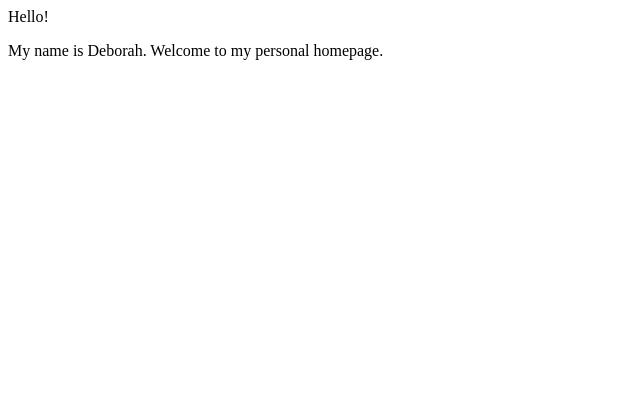
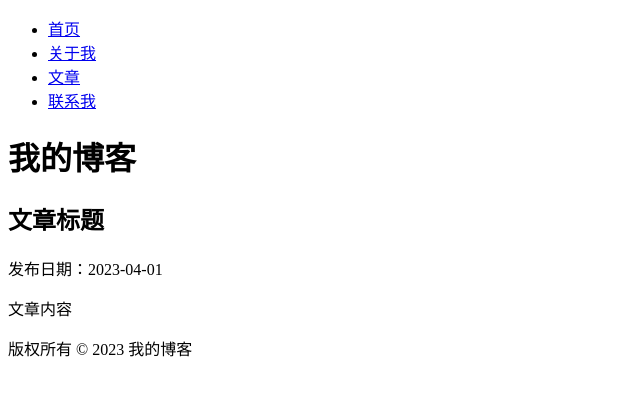
Before and after one commit to Deborah-x/Deborah-x.github.io, a plain HTML site: page index.html in a window 1280 px wide. Shown: the whole page, without its empty margins (0-640 px from the left). Drawn offline with Linux system fonts and the light colour scheme.

Commit message:
Update index.html

```diff
--- a/index.html
+++ b/index.html
@@ -1,2 +1,40 @@
-<p> Hello!</p>
+<!-- <p> Hello!</p>
 <p> My name is Deborah. Welcome to my personal homepage.</p>
+ -->
+
+<!DOCTYPE html>
+<html>
+<head>
+	<meta charset="utf-8">
+	<title>我的博客</title>
+	<link rel="stylesheet" href="style.css">
+	<link rel="shortcut icon" href="favicon.ico" type="image/x-icon">
+</head>
+<body>
+	<header>
+		<nav>
+			<ul>
+				<li><a href="#">首页</a></li>
+				<li><a href="#">关于我</a></li>
+				<li><a href="#">文章</a></li>
+				<li><a href="#">联系我</a></li>
+			</ul>
+		</nav>
+		<h1>我的博客</h1>
+	</header>
+
+	<main>
+		<article>
+			<header>
+				<h2>文章标题</h2>
+				<p>发布日期：2023-04-01</p>
+			</header>
+			<p>文章内容</p>
+		</article>
+	</main>
+
+	<footer>
+		<p>版权所有 © 2023 我的博客</p>
+	</footer>
+</body>
+</html>
```
